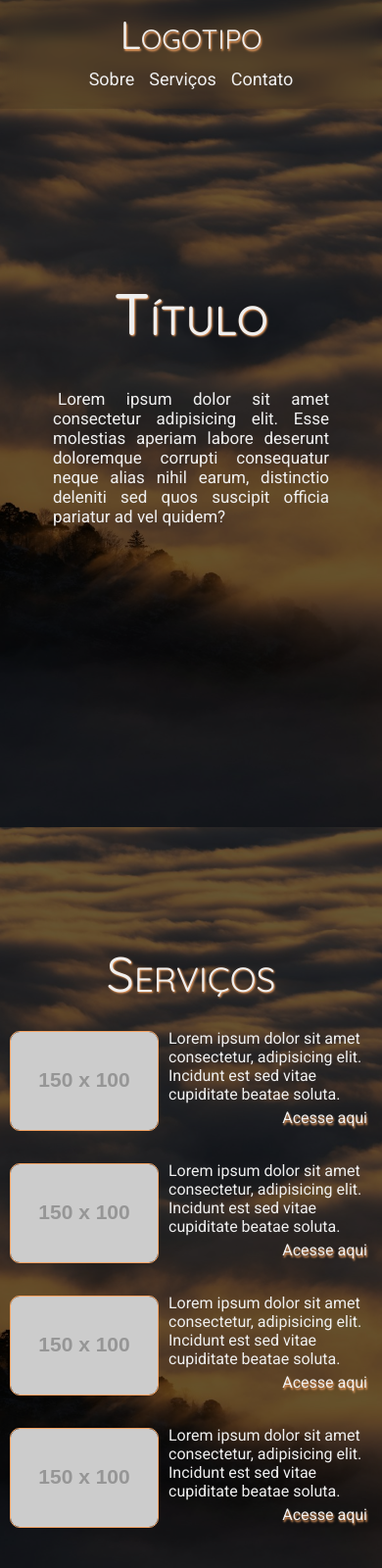
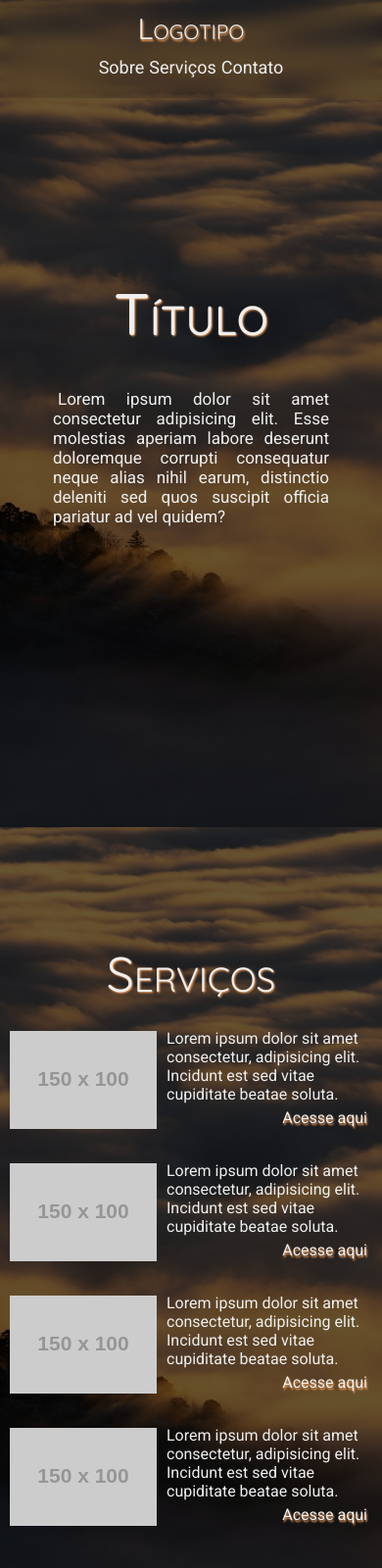
Before and after one commit to juliana-marqs/ladingPage, a plain HTML site: page index.html in a window 390 px wide. Shown: the top 1600 px of the page at 98% size. Drawn offline with Linux system fonts and the light colour scheme; placeholder pictures from the web are drawn by us.

Commit message:
atualização de acessibilidades

```diff
--- a/index.html
+++ b/index.html
@@ -18,9 +18,9 @@
             <a href="./index.html">Logotipo</a>
           </h1>
         </div>
-        <nav class="navegacao">
+        <nav class="navegacao" role="navigation">
           <ul>
-            <li><a href="#sobre" class="active">Sobre</a></li>
+            <li><a href="#sobre" class="active" aria-current="page">Sobre</a></li>
             <li><a href="#servicos">Serviços</a></li>
             <li><a href="#contato">Contato</a></li>
           </ul>
@@ -28,59 +28,67 @@
       </header>
 
       <main class="conteudo">
-        <div id="sobre">
+        <section id="sobre">
           <h1 class="titulo">Título</h1>
           <p>Lorem ipsum dolor sit amet consectetur adipisicing elit. Esse molestias aperiam labore deserunt doloremque corrupti consequatur neque alias nihil earum, distinctio deleniti sed quos suscipit officia pariatur ad vel quidem?</p>
-        </div>
+        </section>
 
-        <div id="servicos">
+        <section id="servicos">
           <h2 class="titulo">Serviços</h2>
           <ul>
             <li>
-              <img src="https://placehold.co/150x100" alt="imagem ilustrativa">
+              <figure>
+                <img src="https://placehold.co/150x100" alt="imagem ilustrativa">
+              </figure>
               <div class="infos">
                 <p>Lorem ipsum dolor sit amet consectetur, adipisicing elit. Incidunt est sed vitae cupiditate beatae soluta.</p>
                 <a href="#" target="_blank" rel="noopener noreferrer">Acesse aqui</a>
               </div>
             </li>
             <li>
-              <img src="https://placehold.co/150x100" alt="imagem ilustrativa">
+              <figure>
+                <img src="https://placehold.co/150x100" alt="imagem ilustrativa">
+              </figure>
               <div class="infos">
                 <p>Lorem ipsum dolor sit amet consectetur, adipisicing elit. Incidunt est sed vitae cupiditate beatae soluta.</p>
                 <a href="#" target="_blank" rel="noopener noreferrer">Acesse aqui</a>
               </div>
             </li>
             <li>
-              <img src="https://placehold.co/150x100" alt="imagem ilustrativa">
+              <figure>
+                <img src="https://placehold.co/150x100" alt="imagem ilustrativa">
+              </figure>
               <div class="infos">
                 <p>Lorem ipsum dolor sit amet consectetur, adipisicing elit. Incidunt est sed vitae cupiditate beatae soluta.</p>
                 <a href="#" target="_blank" rel="noopener noreferrer">Acesse aqui</a>
               </div>
             </li>
             <li>
-              <img src="https://placehold.co/150x100" alt="imagem ilustrativa">
+              <figure>
+                <img src="https://placehold.co/150x100" alt="imagem ilustrativa">
+              </figure>
               <div class="infos">
                 <p>Lorem ipsum dolor sit amet consectetur, adipisicing elit. Incidunt est sed vitae cupiditate beatae soluta.</p>
                 <a href="#" target="_blank" rel="noopener noreferrer">Acesse aqui</a>
               </div>
             </li>
           </ul>
-        </div>
+        </section>
 
-        <div id="contato">
-            <a href="#">
+        <footer id="contato">
+            <a href="#" aria-label="Facebook">
                 <i class="fab fa-facebook-square"></i>
             </a>
-            <a href="#">
+            <a href="#" aria-label="Instagram">
                 <i class="fab fa-instagram"></i>
             </a>
-            <a href="#">
+            <a href="#" aria-label="Twitter">
                 <i class="fab fa-twitter-square"></i>
             </a>
-            <a href="#">
+            <a href="#" aria-label="Pinterest">
                 <i class="fab fa-pinterest"></i>
             </a>
-        </div>
+        </footer>
       </main>
 
     </div>
--- a/src/css/estilo.css
+++ b/src/css/estilo.css
@@ -25,6 +25,9 @@ body{
     max-height: 130px;
     padding: 0 0 20px 0;
     position: fixed;
+    left: 0;
+    top: 0;
+    z-index: 100;
 }
 
 .container .menu .logotipo {
@@ -170,3 +173,18 @@ body{
     color: #fff;
     font-size: 3.1em;
 }
+
+@media (max-width: 768px) {
+    .container .menu {
+        height: 100px;
+        padding: 0 10px;
+    }
+
+    .container .menu .navegacao ul {
+        gap: 5px;
+    }
+
+    .container .menu .logotipo h1 {
+        font-size: 3em;
+    }
+}
```
